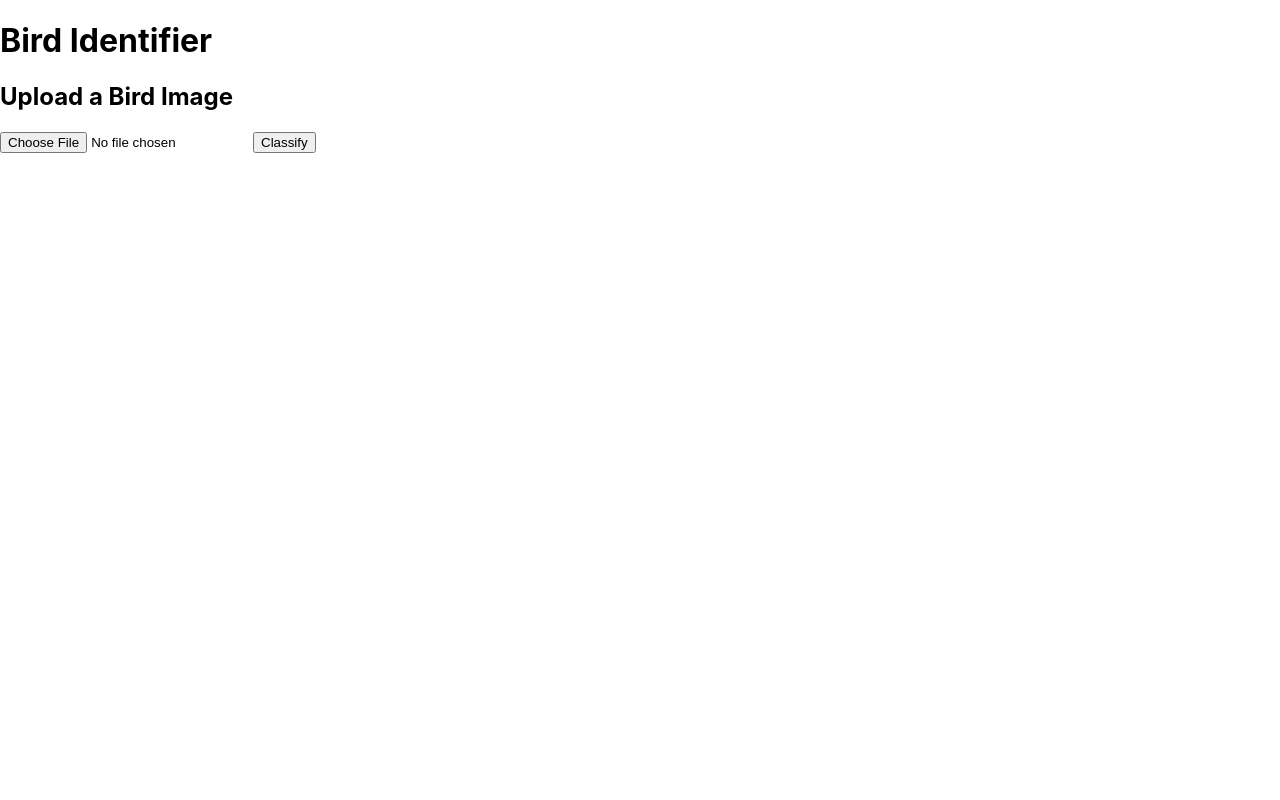
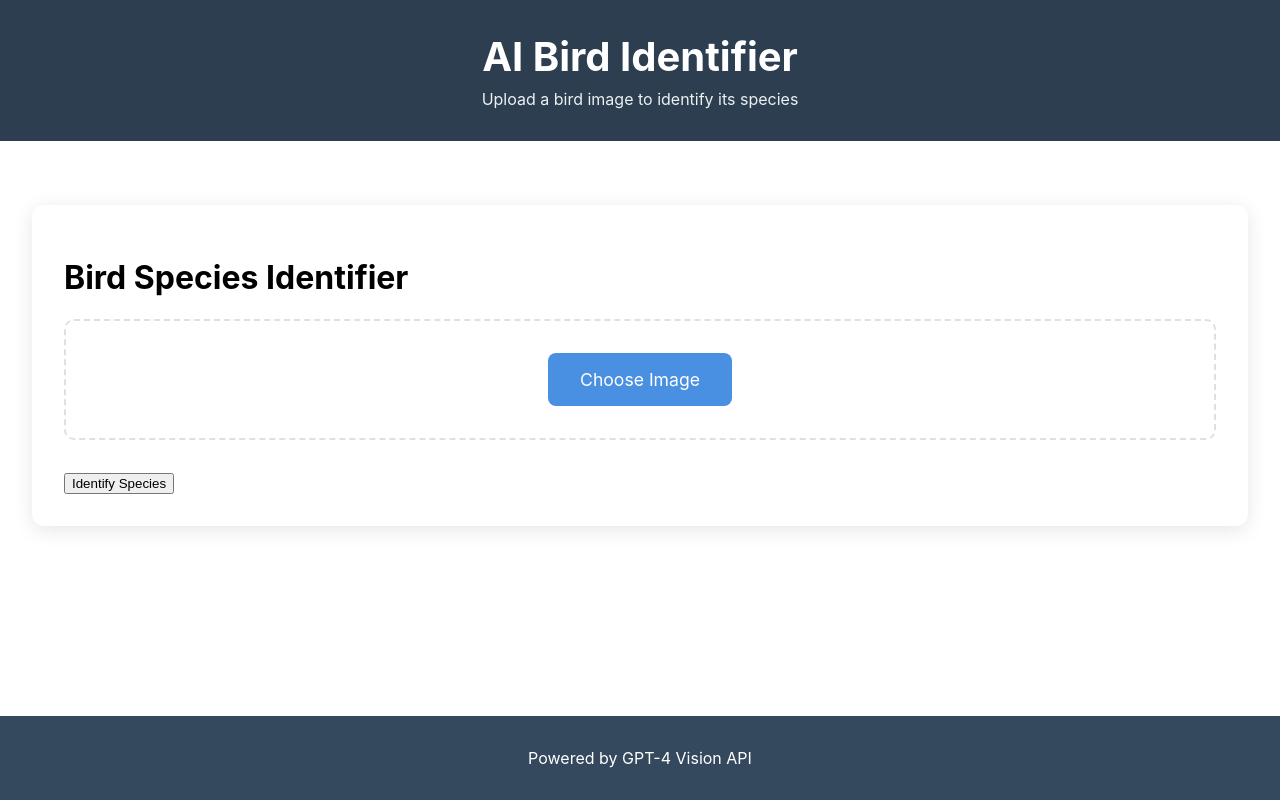
Before and after one commit to Soumithgundala/bird-identifier-web, a React (Create React App) app: page / in a window 1280 px wide. Built offline with nearby package versions, Linux system fonts and the light colour scheme.

Commit message:
added sound

```diff
--- a/src/App.css
+++ b/src/App.css
@@ -1,38 +1,35 @@
 .App {
+  display: flex;
+  flex-direction: column;
+  min-height: 100vh;
+}
+
+.app-header {
+  background: #2c3e50;
+  color: white;
+  padding: 2rem;
   text-align: center;
 }
 
-.App-logo {
-  height: 40vmin;
-  pointer-events: none;
+.app-header h1 {
+  margin: 0;
+  font-size: 2.5rem;
 }
 
-@media (prefers-reduced-motion: no-preference) {
-  .App-logo {
-    animation: App-logo-spin infinite 20s linear;
-  }
+.app-header p {
+  margin: 0.5rem 0 0;
+  color: #ecf0f1;
 }
 
-.App-header {
-  background-color: #282c34;
-  min-height: 100vh;
-  display: flex;
-  flex-direction: column;
-  align-items: center;
-  justify-content: center;
-  font-size: calc(10px + 2vmin);
-  color: white;
+main {
+  flex: 1;
+  padding: 2rem;
 }
 
-.App-link {
-  color: #61dafb;
+footer {
+  background: #34495e;
+  color: white;
+  text-align: center;
+  padding: 1rem;
+  margin-top: auto;
 }
-
-@keyframes App-logo-spin {
-  from {
-    transform: rotate(0deg);
-  }
-  to {
-    transform: rotate(360deg);
-  }
-}
--- a/src/App.js
+++ b/src/App.js
@@ -1,11 +1,20 @@
-import React from "react";
-import BirdUpload from "./BirdUpload";
+import React from 'react';
+import BirdUpload from './BirdUpload';
+import './App.css';
 
 function App() {
     return (
-        <div>
-            <h1>Bird Identifier</h1>
-            <BirdUpload />
+        <div className="App">
+            <header className="app-header">
+                <h1>AI Bird Identifier</h1>
+                <p>Upload a bird image to identify its species</p>
+            </header>
+            <main>
+                <BirdUpload />
+            </main>
+            <footer>
+                <p>Powered by GPT-4 Vision API</p>
+            </footer>
         </div>
     );
 }
--- /dev/null
+++ b/src/BirdUpload.css
@@ -0,0 +1,120 @@
+.container {
+    max-width: 1200px;
+    margin: 2rem auto;
+    padding: 2rem;
+    background: #fff;
+    border-radius: 12px;
+    box-shadow: 0 4px 20px rgba(0,0,0,0.1);
+  }
+
+  .upload-section {
+    border: 2px dashed #e0e0e0;
+    border-radius: 10px;
+    padding: 2rem;
+    text-align: center;
+    margin-bottom: 2rem;
+    transition: border-color 0.3s;
+  }
+
+  .upload-section:hover {
+    border-color: #4a90e2;
+  }
+
+  .upload-btn {
+    background: #4a90e2;
+    color: white;
+    padding: 1rem 2rem;
+    border-radius: 8px;
+    cursor: pointer;
+    display: inline-block;
+    font-size: 1.1rem;
+    transition: transform 0.2s;
+  }
+
+  .upload-btn:hover {
+    transform: translateY(-2px);
+  }
+
+  .preview-image {
+    max-width: 100%;
+    max-height: 400px;
+    border-radius: 8px;
+    margin-top: 1.5rem;
+    box-shadow: 0 4px 15px rgba(0,0,0,0.1);
+  }
+
+  .analyze-btn {
+    background: #34a853;
+    color: white;
+    border: none;
+    padding: 1.2rem 2.5rem;
+    border-radius: 8px;
+    font-size: 1.1rem;
+    cursor: pointer;
+    width: 100%;
+    transition: background 0.3s;
+  }
+
+  .analyze-btn:disabled {
+    background: #a0a0a0;
+    cursor: not-allowed;
+  }
+
+  .results {
+    margin-top: 2rem;
+    padding: 2rem;
+    background: #f8f9fa;
+    border-radius: 10px;
+  }
+
+  .scientific-name {
+    color: #666;
+    font-style: italic;
+    margin-bottom: 1.5rem;
+  }
+
+  .description-section {
+    margin: 2rem 0;
+    padding: 1.5rem;
+    background: white;
+    border-radius: 8px;
+    box-shadow: 0 2px 10px rgba(0,0,0,0.05);
+  }
+
+  .sound-section {
+    margin: 2rem 0;
+    padding: 1.5rem;
+    background: white;
+    border-radius: 8px;
+  }
+
+  .image-gallery {
+    margin-top: 2rem;
+  }
+
+  .gallery-grid {
+    display: grid;
+    grid-template-columns: repeat(auto-fill, minmax(250px, 1fr));
+    gap: 1.5rem;
+    margin-top: 1rem;
+  }
+
+  .gallery-image {
+    width: 100%;
+    height: 200px;
+    object-fit: cover;
+    border-radius: 8px;
+    transition: transform 0.3s;
+  }
+
+  .gallery-image:hover {
+    transform: scale(1.03);
+  }
+
+  .error {
+    color: #dc3545;
+    padding: 1rem;
+    background: #ffe6e6;
+    border-radius: 8px;
+    margin: 1rem 0;
+  }
--- a/src/BirdUpload.js
+++ b/src/BirdUpload.js
@@ -1,55 +1,104 @@
 import { useState } from "react";
+import "./BirdUpload.css";
 
 const BirdUpload = () => {
-    const [image, setImage] = useState(null);
-    const [classification, setClassification] = useState("");
+  const [preview, setPreview] = useState("");
+  const [species, setSpecies] = useState("");
+  const [description, setDescription] = useState("");
+  const [soundUrl, setSoundUrl] = useState("");
   const [loading, setLoading] = useState(false);
+  const [error, setError] = useState("");
 
-    const handleImageChange = (event) => {
-        setImage(event.target.files[0]);
+  const handleImageChange = (e) => {
+    const file = e.target.files[0];
+    if (file) {
+      setPreview(URL.createObjectURL(file));
+      setSpecies("");
+      setDescription("");
+      setSoundUrl("");
+      setError("");
+    }
   };
 
-    const handleSubmit = async (event) => {
-        event.preventDefault();
-        if (!image) {
-            alert("Please select an image!");
+  const handleSubmit = async (e) => {
+    e.preventDefault();
+    if (!preview) {
+      setError("Please select an image first!");
       return;
     }
 
-        const formData = new FormData();
-        formData.append("image", image);
-
     setLoading(true);
+    setError("");
 
     try {
-            const response = await fetch("http://localhost:5000/classify", {
+      const formData = new FormData();
+      formData.append("image", e.target.image.files[0]);
+
+      const response = await fetch("http://localhost:5000/classify-bird", {
         method: "POST",
-                body: formData
+        body: formData,
       });
 
       const data = await response.json();
-            if (data.classification) {
-                setClassification(data.classification);
-            } else {
-                setClassification("Failed to classify image.");
+
+      if (!response.ok) throw new Error(data.error || "Classification failed");
+
+      setSpecies(data.species);
+      setDescription(data.description);
+      setSoundUrl(data.soundUrl); // Add this line
+
+    } catch (err) {
+      setError(err.message);
+    } finally {
+      setLoading(false);
     }
-        } catch (error) {
-            console.error("Error:", error);
-            setClassification("Error classifying image.");
-        }
-
-        setLoading(false);
   };
 
   return (
-        <div>
-            <h2>Upload a Bird Image</h2>
+    <div className="container">
+      <h1>Bird Species Identifier</h1>
       <form onSubmit={handleSubmit}>
-                <input type="file" accept="image/*" onChange={handleImageChange} />
-                <button type="submit">Classify</button>
+        <div className="upload-section">
+          <input
+            type="file"
+            id="image"
+            accept="image/*"
+            onChange={handleImageChange}
+            hidden
+          />
+          <label htmlFor="image" className="upload-btn">
+            Choose Image
+          </label>
+          {preview && <img src={preview} alt="Preview" className="preview" />}
+        </div>
+
+        <button type="submit" disabled={loading} className="submit-btn">
+          {loading ? "Analyzing..." : "Identify Species"}
+        </button>
+
+        {error && <div className="error">{error}</div>}
+
+        {species && (
+          <div className="results">
+            <h2>Identification Results</h2>
+            <div className="species">Species: {species}</div>
+            <div className="description">{description}</div>
+
+            {/* Add audio player section */}
+            {soundUrl ? (
+              <div className="sound-section">
+                <h3>Bird Sound</h3>
+                <audio controls>
+                  <source src={soundUrl} type="audio/mpeg" />
+                  Your browser does not support the audio element.
+                </audio>
+              </div>
+            ) : (
+              <div className="no-sound">No sound sample available</div>
+            )}
+          </div>
+        )}
       </form>
-            {loading && <p>Classifying...</p>}
-            {classification && <p>Bird Species: {classification}</p>}
     </div>
   );
 };
```
Also changed, not shown: 1 other file (tests, documents, lock files or other folders). Lines whose indentation alone changed are shown as unchanged.
